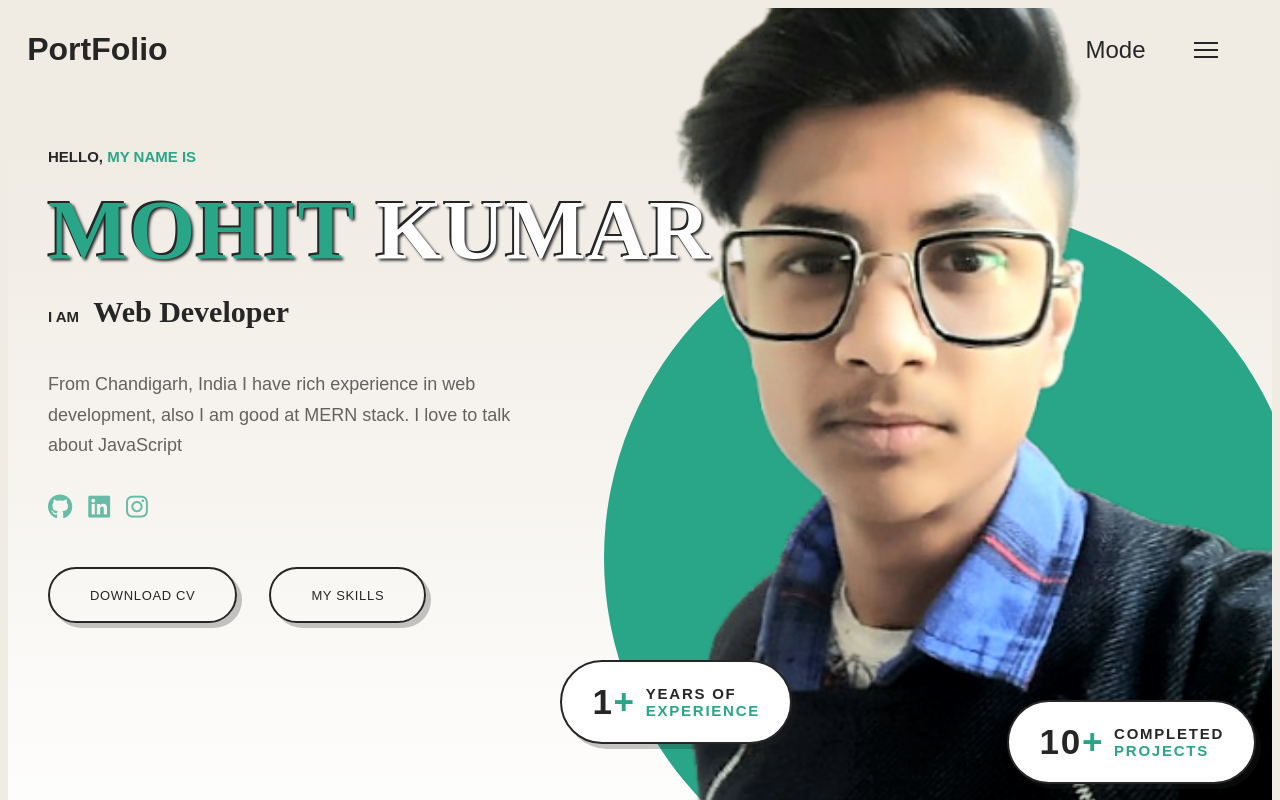
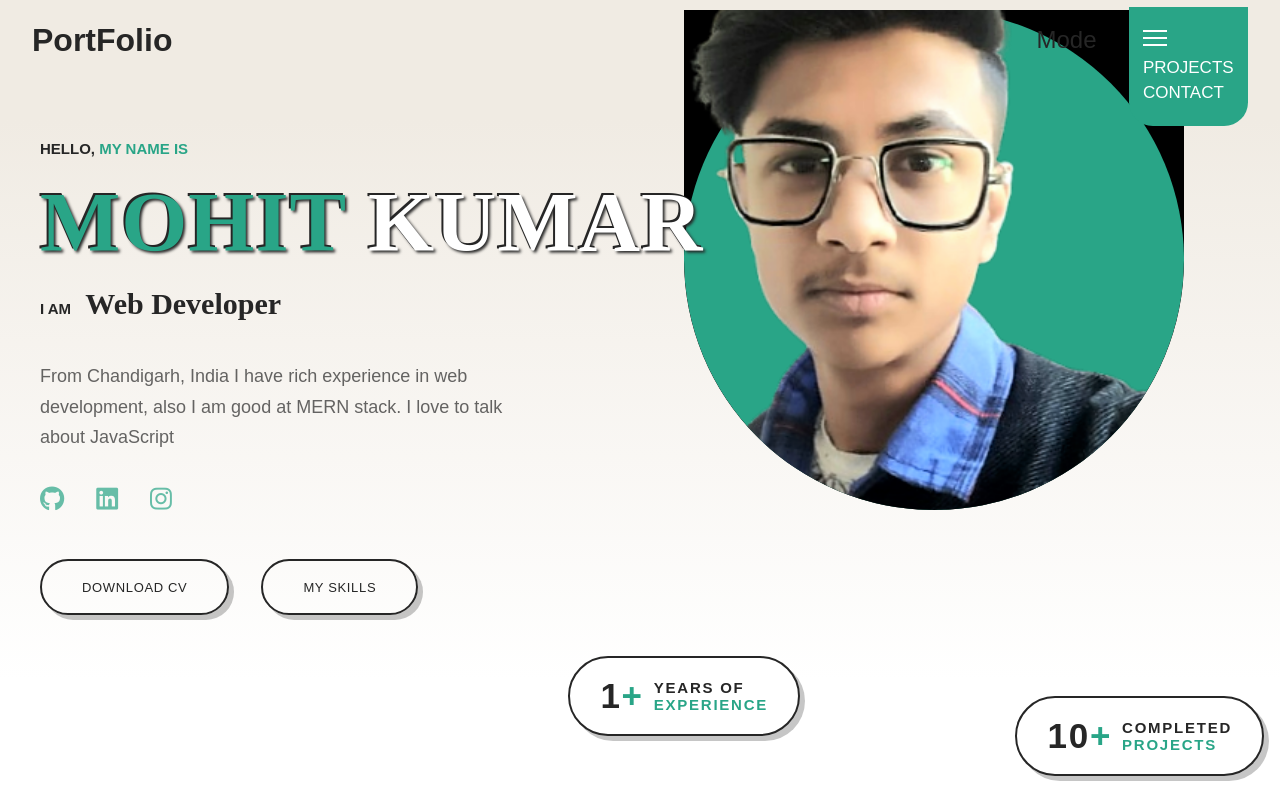
Before and after one commit to Mohitkumar2698/Portfolio-Site, a plain HTML site: page index.html in a window 1280 px wide. Both pictures are taken after a click on the element 1205 px from the left and 49 px from the top of the page. Shown: the top 800 px of the page. Drawn offline with Linux system fonts and the light colour scheme.

Commit message:
mediaquery update

```diff
--- a/index.html
+++ b/index.html
@@ -16,8 +16,11 @@
   </head>
   <body>
     <div class="wrapper-div">
-      <div class="back-effect-div"></div>
+      <div class="image-container">
+        <div class="back-effect-div">
           <img src="./assets/mypic-2.png" alt="picture" id="pro-pic" />
+      </div>
+      </div>
       <div class="experience-div card">
         <div class="val-div">1<span>+</span></div>
         <div class="text-div">YEARS OF <span>EXPERIENCE</span></div>
@@ -26,19 +29,23 @@
         <div class="val-div">10<span>+</span></div>
         <div class="text-div">COMPLETED <span>PROJECTS</span></div>
       </div>
-      <nav>
-        <div class="logo-div">PortFolio</div>
+      <div class="nav">
+        <div class="logo-div"><a href="#hero">PortFolio</a></div>
         <div class="icons-div">
           <p id="theme-switcher" style="cursor: pointer">Mode</p>
+          <div class="menu-div">
             <p id="menu">
               <span></span>
               <span></span>
               <span></span>
             </p>
+            <p><a id="project-link" href="#project-sec">Projects</a></p>
+            <p><a id="contact-link" href="#contact-sec">Contact</a></p>
           </div>
-      </nav>
+        </div>
+      </div>
       <main>
-        <div class="hero-section">
+        <div class="hero-section" id="hero">
           <div class="hero">
             <div class="name-div">
               <span id="salutation-text">HELLO,<span> MY NAME IS</span></span>
@@ -177,7 +184,7 @@
       </div>
     </div>
     <section>
-      <div class="projects-section">
+      <div class="projects-section" id="project-sec">
         <div class="skill-heading-div">PROJECTS</div>
         <div class="projects-container">
           <div class="project-box">
@@ -243,26 +250,26 @@
         </div>
       </div>
     </section>
-    <section class="contact-me">
+    <section class="contact-me" id="contact-sec">
       <div class="skill-heading-div">CONTACT ME</div>
       <div class="contact-container">
         <div class="info-div">
           <div class="contact-icons-div">
             <div class="arrow-circle cont">
               <div>
-                <i class="fa-solid fa-home icon">H</i>
+                <i class="fa-solid fa-home icon"></i>
               </div>
               <hr />
             </div>
             <div class="arrow-circle cont">
               <div>
-                <i class="fa-solid fa-gmail icon">G</i>
+                <i class="fa-solid fa-email icon"></i>
               </div>
               <hr />
             </div>
             <div class="arrow-circle cont">
               <div>
-                <i class="fa-solid fa-phone icon">P</i>
+                <i class="fa-solid fa-phone icon"></i>
               </div>
               <hr />
             </div>
--- a/script.js
+++ b/script.js
@@ -1,2 +1,42 @@
 // Getting Elements
-console.log(document.getRootNode)
+const navBar = document.querySelector(".nav");
+const heroSection = document.querySelector(".hero-section");
+const skillSection = document.querySelector(".skills-sec");
+const projectSection = document.querySelector(".projects-section");
+const contactSection = document.querySelector(".contact-me");
+const footerSection = document.querySelector("footer");
+
+// Dark Mode Functionality
+const rootStyles = getComputedStyle(document.documentElement);
+let lightGradient = rootStyles.getPropertyValue("--light-background");
+let darkGradient = rootStyles.getPropertyValue("--dark-background");
+let darkNav = rootStyles.getPropertyValue("--dark-nav");
+let darkFont = rootStyles.getPropertyValue("--white");
+let lightFont = rootStyles.getPropertyValue("--light-font");
+let accentColor = rootStyles.getPropertyValue("--accent");
+let footerColor = rootStyles.getPropertyValue("--light");
+console.log(lightFont);
+
+const themeSwitchBtn = document
+  .getElementById("theme-switcher")
+  .addEventListener("click", () => {
+    if (lightFont === "#262626") {
+      lightFont = darkFont;
+    }
+    console.log(lightFont);
+  });
+
+// Menu Bar Functionality
+const menuDiv = document.querySelector(".menu-div");
+let isEnable = true;
+const menuBtn = document
+  .querySelector("#menu")
+  .addEventListener("click", () => {
+    if (isEnable) {
+      menuDiv.classList.add("style-class");
+      isEnable = false;
+    } else {
+      menuDiv.classList.remove("style-class");
+      isEnable = true;
+    }
+  });
--- a/style.css
+++ b/style.css
@@ -42,7 +42,7 @@
 html {
   scroll-behavior: smooth;
 }
-• {
+* {
   margin: 0;
   padding: 0;
   box-sizing: border-box;
@@ -56,26 +56,29 @@ body {
   background-color: var(--light);
   /* width: 98vw; */
 }
-nav {
-  padding: 0.6rem 1.2rem;
+.nav {
+  padding: 0rem 2rem;
   display: flex;
   justify-content: space-between;
   align-items: center;
+  width: 100vw;
   height: 10vh;
   background-color: transparent;
   position: fixed;
   top: 0;
-  width: 93vw;
   z-index: 100;
 }
-nav .logo-div {
+.nav .logo-div a {
+  text-decoration: none;
+  color: var(--light-font);
   font-size: 2rem;
   font-weight: 600;
 }
-nav .icons-div {
+.nav .icons-div {
   display: flex;
-  gap: 3rem;
+  gap: 2rem;
   font-size: 1.5rem;
+  align-items: center;
 }
 #menu {
   display: flex;
@@ -84,11 +87,47 @@ nav .icons-div {
   justify-content: center;
   cursor: pointer;
 }
-nav .icons-div p span {
+.nav .icons-div p span {
   background-color: var(--light-font);
   width: 1.5rem;
   height: 2px;
 }
+.icons-div p a {
+  color: var(--light-font);
+  text-decoration: none;
+  display: none;
+}
+.menu-div {
+  margin-top: 0.6rem;
+  display: flex;
+  flex-direction: column;
+  gap: 0.3rem;
+  font-size: 17px;
+  text-transform: uppercase;
+  padding: 1.4rem 0.9rem;
+  border-radius: 20%;
+  border-top-right-radius: 0;
+  border-top-left-radius: 0;
+  transition: all 0.3s ease-in-out;
+}
+
+/* style-class */
+.style-class {
+  margin-top: 3.3rem;
+  background-color: var(--accent);
+}
+.style-class #menu span {
+  background-color: var(--white);
+}
+.style-class p a {
+  color: var(--white);
+  display: block;
+}
+.style-class p:nth-child(even) {
+  margin-top: 0.5rem;
+}
+/* end */
+
 .wrapper-div {
   position: relative;
   overflow: hidden;
@@ -153,7 +192,7 @@ nav .icons-div p span {
   font-family: "Trebuchet MS", "Lucida Sans Unicode", "Lucida Grande",
     "Lucida Sans", Arial, sans-serif;
   text-decoration: underline;
-  gap: 1rem;
+  gap: 2rem;
 }
 .links-div a {
   color: var(--accent);
@@ -193,21 +232,30 @@ nav .icons-div p span {
 
 /* Absolute Development */
 .back-effect-div {
+  background-color: var(--accent);
+  border-radius: 50%;
+  height: 500px;
+  width: 500px;
+  /* display: none; */
+}
+.image-container {
+  border-bottom-left-radius: 50%;
+  border-bottom-right-radius: 50%;
+  height: 500px;
+  width: 500px;
   position: absolute;
-  height: 700px;
-  width: 700px;
-  border-radius: 50%;
-  background-color: var(--accent);
-  right: -2rem;
-  top: 200px;
-  z-index: 0;
+  right: 6rem;
+  z-index: 1;
+  top: 10px;
+  background-color: #000;
+  overflow: hidden;
 }
 #pro-pic {
-  height: 950px;
-  position: absolute;
-  right: 0rem;
-  z-index: 10;
-  top: -80px;
+  height: 750px;
+  position: relative;
+  z-index: 1000;
+  bottom: 110px;
+  /* display: none; */
 }
 .experience-div {
   position: absolute;
@@ -250,7 +298,7 @@ nav .icons-div p span {
 .skills-sec {
   background-image: var(--light-background-inverted);
   height: 100vh;
-  padding: 5vh 0.5rem;
+  padding: 10vh 0.5rem;
   font-family: serif;
 }
 .skill-heading-div {
@@ -260,9 +308,9 @@ nav .icons-div p span {
   font-weight: 700;
 }
 .skill-container {
-  margin-top: 7vh;
+  margin-top: 10vh;
   display: grid;
-  gap: 0rem 2rem;
+  gap: 3rem 2rem;
   justify-content: center;
   grid-template-columns: repeat(3, 29vw);
   grid-template-rows: repeat(auto, 30vh);
@@ -326,11 +374,11 @@ nav .icons-div p span {
 /* Projects Section */
 .projects-section {
   height: max-content;
-  padding: 5vh 0.8rem;
+  padding: 7vh 0.8rem;
   background-color: var(--light);
 }
 .projects-container {
-  margin-top: 7vh;
+  margin-top: 10vh;
   gap: 1rem;
   display: grid;
   grid-template-columns: repeat(3, auto);
@@ -393,8 +441,8 @@ nav .icons-div p span {
 /* Contact me section */
 
 .contact-me {
-  padding-top: 10vh;
-  height: 100vh;
+  padding-top: 7vh;
+  height: 110vh;
   background-image: var(--light-background);
 }
 .contact-container {
@@ -469,7 +517,7 @@ form span {
 }
 .name-email {
   display: flex;
-  gap: 4rem;
+  gap: 1rem;
 }
 .input-lable label {
   margin-left: 25px;
@@ -640,8 +688,8 @@ footer span {
   }
 }
 /* 500  */
-@media (max-width: 500px) {
-  .wrapper-div{
+@media (max-width: 544px) {
+  .wrapper-div {
     height: max-content;
   }
   /* Navigation */
@@ -650,12 +698,12 @@ footer span {
     height: 10vh;
   }
   nav .logo-div {
-    font-size: 2rem;
+    font-size: 1rem;
     font-weight: 700;
   }
 
   nav .icons-div {
-    gap: 2rem;
+    gap: 0.5rem;
     font-size: 1.2rem;
   }
 
@@ -687,7 +735,7 @@ footer span {
     width: 80vw;
     margin-top: 50vh;
   }
-  .links-div{
+  .links-div {
     text-align: center;
     align-self: center;
     margin-top: 4vh;
@@ -714,18 +762,18 @@ footer span {
     right: 15rem;
     top: 60vh;
   }
-  .card .val-div{
+  .card .val-div {
     font-size: 18px;
   }
-  .card .text-div{
+  .card .text-div {
     font-size: 8px;
   }
-  .card{
+  .card {
     height: auto;
     border-width: 1px;
     padding: 0 5px;
   }
-  .projects-div{
+  .projects-div {
     right: 0.5rem;
     top: 56vh;
   }
@@ -736,12 +784,12 @@ footer span {
     padding: 0 20px;
   }
 
-.button-div{
+  .button-div {
     margin-top: 6vh;
     flex-direction: column;
-  text-align: center  ;
+    text-align: center;
   }
-.button-div button{
+  .button-div button {
     align-self: center;
     width: 50vw;
     font-size: 10px;
@@ -749,11 +797,11 @@ footer span {
     padding: 2px 5px;
   }
   /* Skills Section */
-.skills-sec{
-  padding-top:3vh ;
+  .skills-sec {
+    padding-top: 3vh;
     height: max-content;
   }
-.skill-heading-div{
+  .skill-heading-div {
     font-size: 26px;
   }
   .skill-container {
@@ -774,16 +822,16 @@ footer span {
   .skill-desc {
     font-size: 16px;
   }
-  .arrow-circle div{
+  .arrow-circle div {
     height: 25px;
     width: 25px;
   }
   /* Projects Section */
-  .projects-section{
+  .projects-section {
     /* margin-top: 10vh; */
     height: max-content;
   }
-  .project-box{
+  .project-box {
     width: 305px;
   }
   .projects-container {
@@ -805,7 +853,7 @@ footer span {
     width: 300px;
     height: 220px;
   }
-  .project-box button{
+  .project-box button {
     font-size: 16px;
   }
 
@@ -820,11 +868,11 @@ footer span {
   }
   /* contact me */
 
-  .contact-container{
+  .contact-container {
     padding: 7vh 1rem;
     flex-direction: column;
   }
-  .arrow-circle div{
+  .arrow-circle div {
     font-size: 20px;
   }
 }
```
Lines whose indentation alone changed are shown as unchanged.
